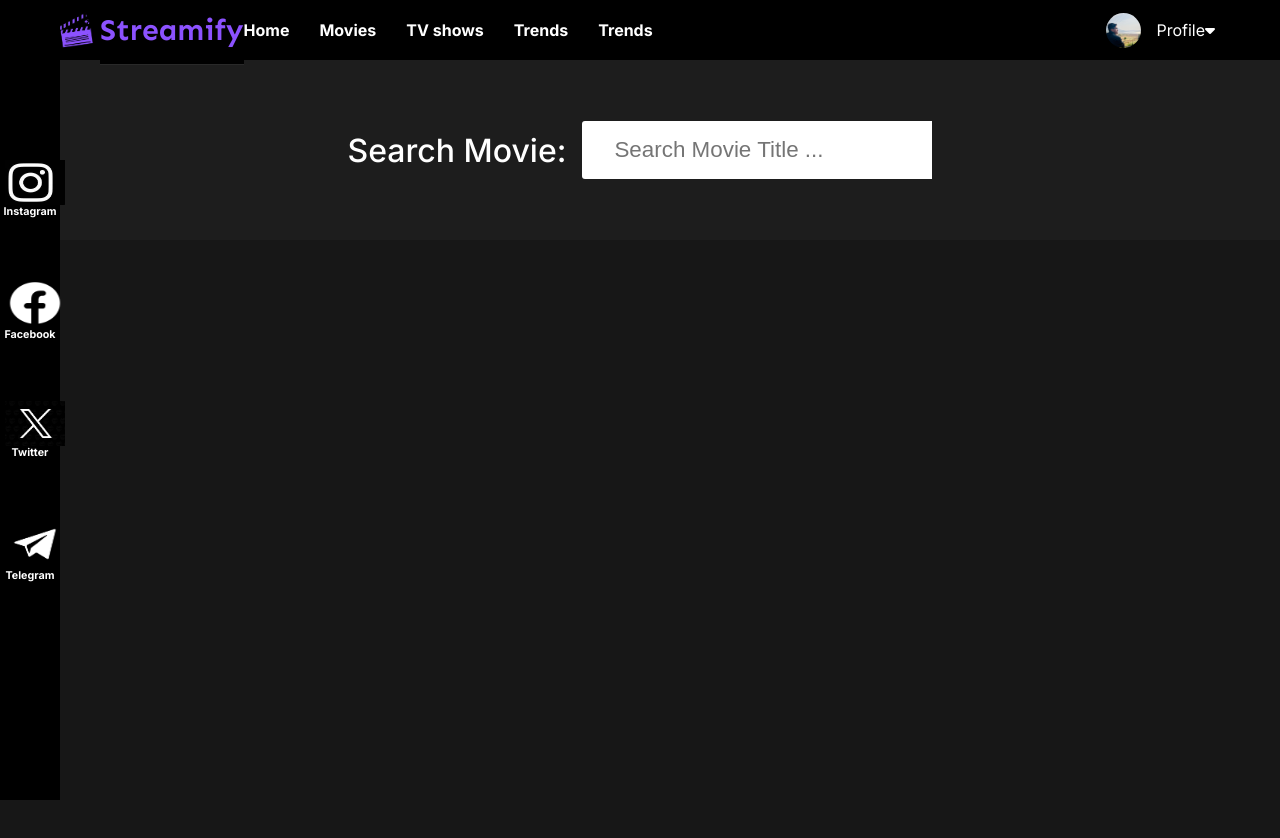
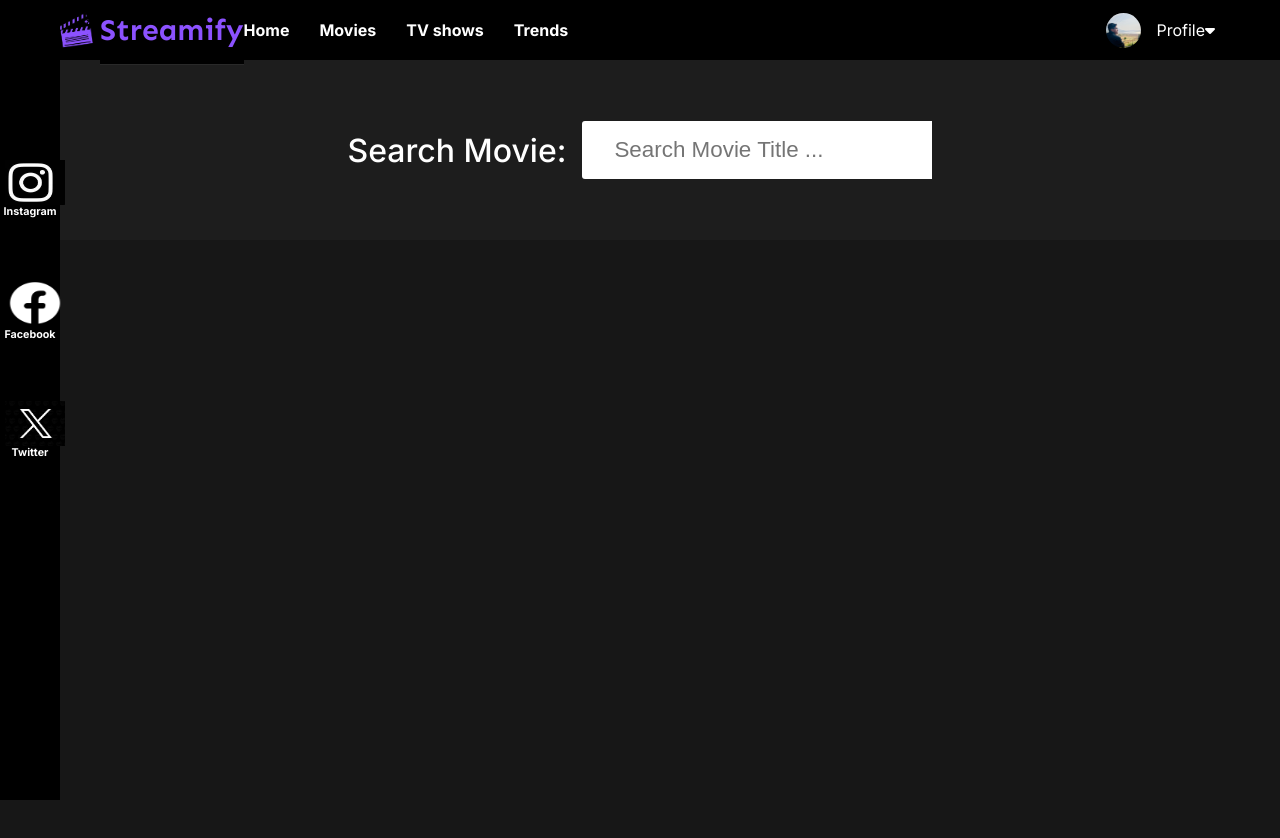
Before and after one commit to dhaparesarthak/Streamify.html, a plain HTML site: page index.html in a window 1280 px wide. Drawn offline with Linux system fonts and the light colour scheme.

Commit message:
updated successfully

```diff
--- a/index.html
+++ b/index.html
@@ -141,7 +141,6 @@
                     <li class="menu-list-item active">Movies</li>
                     <li class="menu-list-item active">TV shows</li>
                     <li class="menu-list-item active">Trends</li>
-                    <li class="menu-list-item active">Trends</li>
                 </ul>
             </div>
 
@@ -163,9 +162,9 @@
                 </div>
                 <!--
                 <div class="toggle"></div>
-                  <div class="toggel-img">
+                    <div class="toggel-img">
                     <img src="C:\Users\Snehal\Desktop\Sarthak\Coding\Micro project\MoviesWorld\img\dark theme icon\sun.png"  width="20px" height="20px">
-                  </div>
+                    </div>
               </div>
             -->
             </div>
@@ -195,11 +194,11 @@
                             width="55px" alt="Twitter Icon">
                         <h6 class="Social-media">Twitter</h6>
                     </a>
-                    <a href="https://web.telegram.org/k/#8166085890" target="_blank" class="no-underline">
+                    <!-- <a href="https://web.telegram.org/k/#8166085890" target="_blank" class="no-underline">
                         <img class="left-menu-icon" src="./Socialmedia/121521-removebg-preview.png" height="50px"
                             width="50px" alt="Telegram Icon">
                         <h6 class="Social-media">Telegram</h6>
-                    </a>
+                    </a> -->
                 </center>
 
 
```
